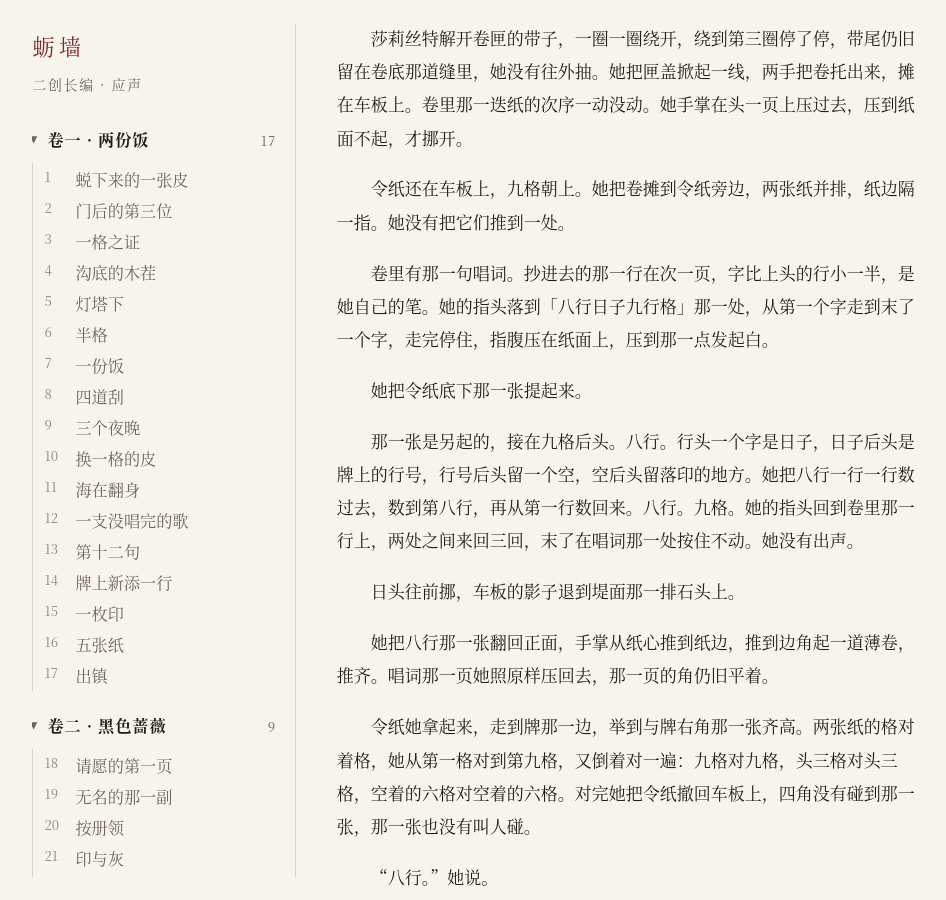
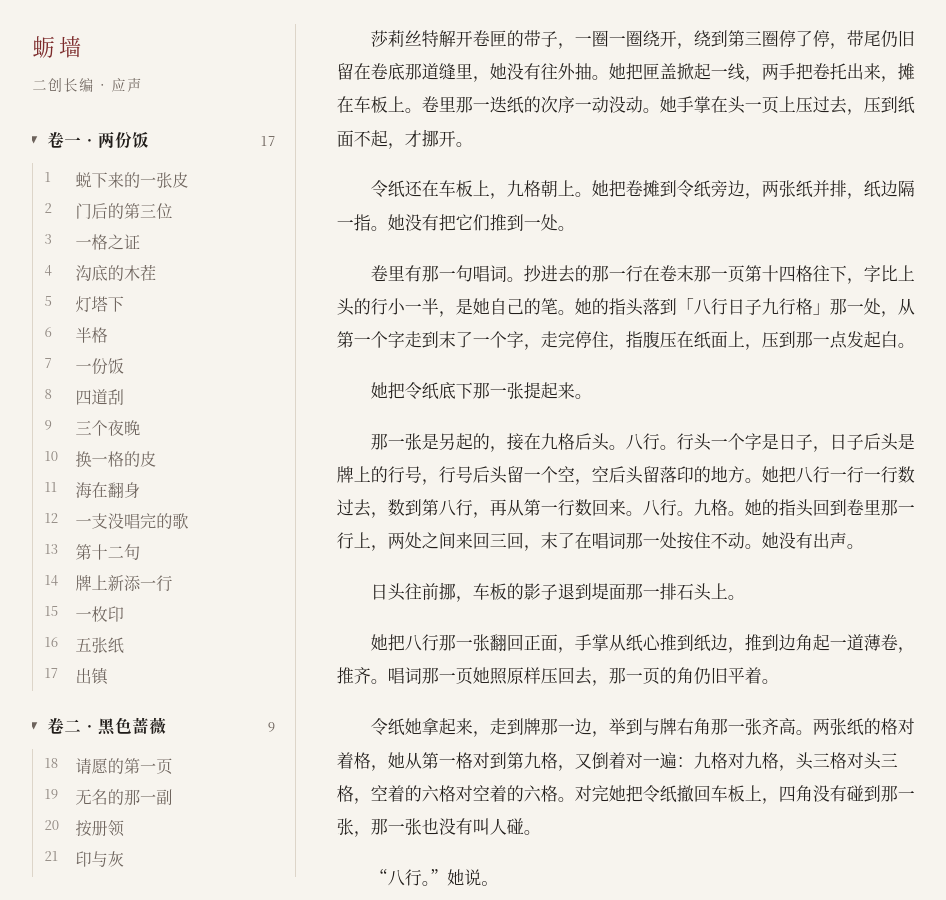
Before and after one commit to oyster-wall/oyster-wall.github.io, a Jekyll site: the page built from chapters/卷二/026-third-of-ninth.md, in a window 1280 px wide and 900 px high, scrolled down 1602 px. Shown: the whole window, without its empty margins (101-1047 px from the left). Built offline with Jekyll 4.4.1, drawn with Linux system fonts in a browser that asks for light colours; our own code applies the rules of GitHub Pages for plain Markdown files; some of the changed text lies outside the part shown.

Commit message:
抽查 026：唱词页位置改回卷末第十四格，无归因的墙密改急；台账补抽查记

```diff
--- a/chapters/卷二/026-third-of-ninth.md
+++ b/chapters/卷二/026-third-of-ninth.md
@@ -42,7 +42,7 @@
 
 令纸还在车板上，九格朝上。她把卷摊到令纸旁边，两张纸并排，纸边隔一指。她没有把它们推到一处。
 
-卷里有那一句唱词。抄进去的那一行在次一页，字比上头的行小一半，是她自己的笔。她的指头落到「八行日子九行格」那一处，从第一个字走到末了一个字，走完停住，指腹压在纸面上，压到那一点发起白。
+卷里有那一句唱词。抄进去的那一行在卷末那一页第十四格往下，字比上头的行小一半，是她自己的笔。她的指头落到「八行日子九行格」那一处，从第一个字走到末了一个字，走完停住，指腹压在纸面上，压到那一点发起白。
 
 她把令纸底下那一张提起来。
 
```
Also changed, not shown: other parts of chapters/卷二/026-third-of-ninth.md (+1 -1 lines), 设定/状态表.md (+1 -0 lines).
